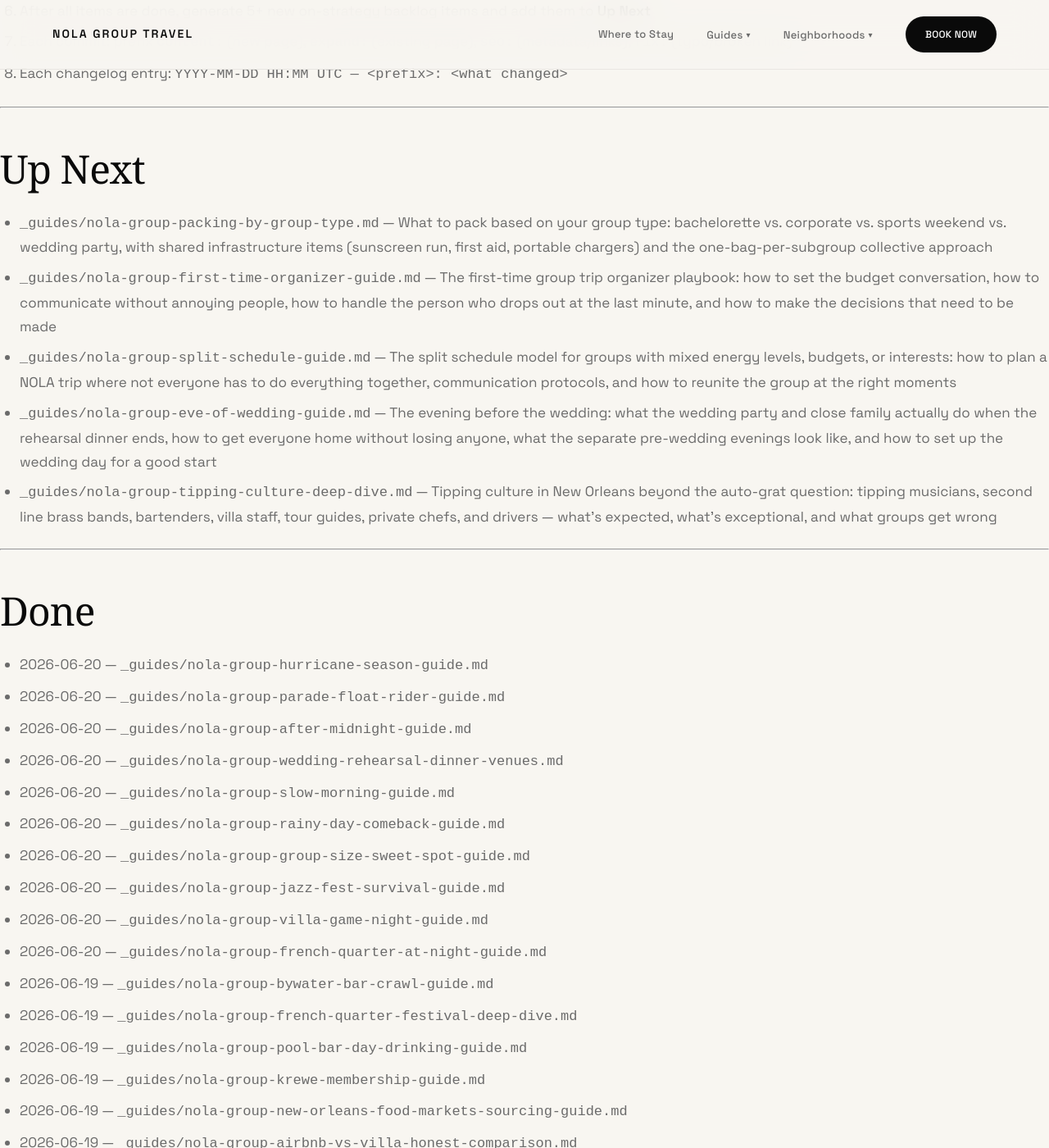
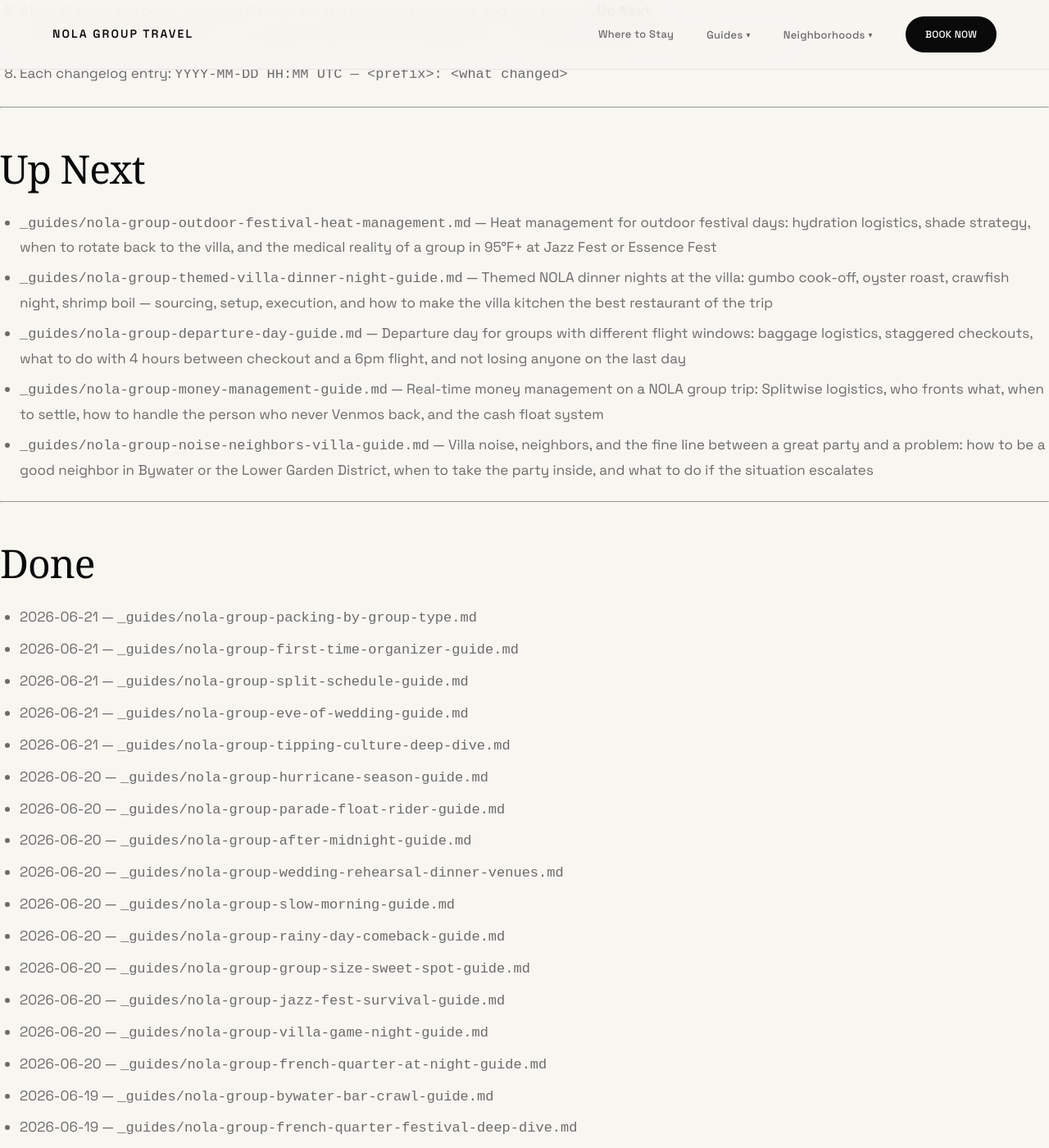
Before and after one commit to sjworth-dev/nola-group-travel, a Jekyll site: the page built from ROADMAP.md, in a window 1280 px wide and 1400 px high, scrolled down 3609 px. Shown: the whole window at 82% size. Built offline with Jekyll 4.4.1, drawn with Linux system fonts in a browser that asks for light colours; some web fonts are replaced; our own code applies the rules of GitHub Pages for plain Markdown files.

Commit message:
content: update ROADMAP — move 5 completed guides to Done, add 5 new backlog items to Up Next, update Changelog
Co-Authored-By: Claude Sonnet 4.6 <noreply@anthropic.com>

```diff
--- a/ROADMAP.md
+++ b/ROADMAP.md
@@ -99,16 +99,21 @@ New guides go in `_guides/<slug>.md`. New neighborhood pages go in `_neighborhoo
 
 ## Up Next
 
-- `_guides/nola-group-packing-by-group-type.md` — What to pack based on your group type: bachelorette vs. corporate vs. sports weekend vs. wedding party, with shared infrastructure items (sunscreen run, first aid, portable chargers) and the one-bag-per-subgroup collective approach
-- `_guides/nola-group-first-time-organizer-guide.md` — The first-time group trip organizer playbook: how to set the budget conversation, how to communicate without annoying people, how to handle the person who drops out at the last minute, and how to make the decisions that need to be made
-- `_guides/nola-group-split-schedule-guide.md` — The split schedule model for groups with mixed energy levels, budgets, or interests: how to plan a NOLA trip where not everyone has to do everything together, communication protocols, and how to reunite the group at the right moments
-- `_guides/nola-group-eve-of-wedding-guide.md` — The evening before the wedding: what the wedding party and close family actually do when the rehearsal dinner ends, how to get everyone home without losing anyone, what the separate pre-wedding evenings look like, and how to set up the wedding day for a good start
-- `_guides/nola-group-tipping-culture-deep-dive.md` — Tipping culture in New Orleans beyond the auto-grat question: tipping musicians, second line brass bands, bartenders, villa staff, tour guides, private chefs, and drivers — what's expected, what's exceptional, and what groups get wrong
+- `_guides/nola-group-outdoor-festival-heat-management.md` — Heat management for outdoor festival days: hydration logistics, shade strategy, when to rotate back to the villa, and the medical reality of a group in 95°F+ at Jazz Fest or Essence Fest
+- `_guides/nola-group-themed-villa-dinner-night-guide.md` — Themed NOLA dinner nights at the villa: gumbo cook-off, oyster roast, crawfish night, shrimp boil — sourcing, setup, execution, and how to make the villa kitchen the best restaurant of the trip
+- `_guides/nola-group-departure-day-guide.md` — Departure day for groups with different flight windows: baggage logistics, staggered checkouts, what to do with 4 hours between checkout and a 6pm flight, and not losing anyone on the last day
+- `_guides/nola-group-money-management-guide.md` — Real-time money management on a NOLA group trip: Splitwise logistics, who fronts what, when to settle, how to handle the person who never Venmos back, and the cash float system
+- `_guides/nola-group-noise-neighbors-villa-guide.md` — Villa noise, neighbors, and the fine line between a great party and a problem: how to be a good neighbor in Bywater or the Lower Garden District, when to take the party inside, and what to do if the situation escalates
 
 ---
 
 ## Done
 
+- 2026-06-21 — `_guides/nola-group-packing-by-group-type.md`
+- 2026-06-21 — `_guides/nola-group-first-time-organizer-guide.md`
+- 2026-06-21 — `_guides/nola-group-split-schedule-guide.md`
+- 2026-06-21 — `_guides/nola-group-eve-of-wedding-guide.md`
+- 2026-06-21 — `_guides/nola-group-tipping-culture-deep-dive.md`
 - 2026-06-20 — `_guides/nola-group-hurricane-season-guide.md`
 - 2026-06-20 — `_guides/nola-group-parade-float-rider-guide.md`
 - 2026-06-20 — `_guides/nola-group-after-midnight-guide.md`
@@ -569,6 +574,11 @@ New guides go in `_guides/<slug>.md`. New neighborhood pages go in `_neighborhoo
 2026-06-20 14:30 UTC — content: add _guides/nola-group-after-midnight-guide.md — New Orleans after midnight for groups: no-last-call reality, city shift after 1am, Frenchmen Street late, late-night food circuit, two-track group movement
 2026-06-20 14:45 UTC — content: add _guides/nola-group-wedding-rehearsal-dinner-venues.md — rehearsal dinner venue guide for groups of 20-50: courtyard restaurants, rooftop options, villa dinner format, full format comparison
 2026-06-20 15:00 UTC — content: add _guides/nola-group-slow-morning-guide.md — slow NOLA morning for large groups: coffee logistics for 20, three-tier breakfast approach, morning as recovery infrastructure
+2026-06-21 00:00 UTC — content: add _guides/nola-group-packing-by-group-type.md — packing guide by group type for bachelorette, corporate, sports weekend, and wedding party with shared infrastructure and one-bag-per-subgroup approach
+2026-06-21 00:10 UTC — content: add _guides/nola-group-first-time-organizer-guide.md — first-time organizer playbook: budget conversations, communication infrastructure, drop-out handling, and decision frameworks for groups of 15-30
+2026-06-21 00:20 UTC — content: add _guides/nola-group-split-schedule-guide.md — split schedule model for mixed-energy, mixed-budget, and mixed-interest NOLA groups with hub-and-spoke framework and reunion timing
+2026-06-21 00:30 UTC — content: add _guides/nola-group-eve-of-wedding-guide.md — the night before the wedding: post-rehearsal-dinner two-track structure, transportation logistics, getting-ready setup, and morning-of timeline
+2026-06-21 00:40 UTC — content: add _guides/nola-group-tipping-culture-deep-dive.md — tipping musicians, brass bands, bartenders, villa staff, tour guides, private chefs, and drivers with group-specific protocols and cheat sheet
 2026-06-20 15:15 UTC — content: add _guides/nola-group-rainy-day-comeback-guide.md — rainy day comeback plan for groups of 15-30: NOLA rain patterns, indoor alternatives by neighborhood, villa-as-activity pivot, evening comeback structure
 2026-06-18 13:00 UTC — content: add _guides/nola-group-cocktail-party-hosting-guide.md — villa cocktail party for 30+: batch cocktails, canapé sourcing, courtyard setup, 3-hour party structure, and merging sub-groups
 2026-06-18 10:00 UTC — content: add _guides/nola-group-riverfront-picnic-guide.md — Woldenberg Park and Moonwalk riverfront picnic guide for groups of 20 with French Market sourcing, sunset timing, and evening transition structure
```
